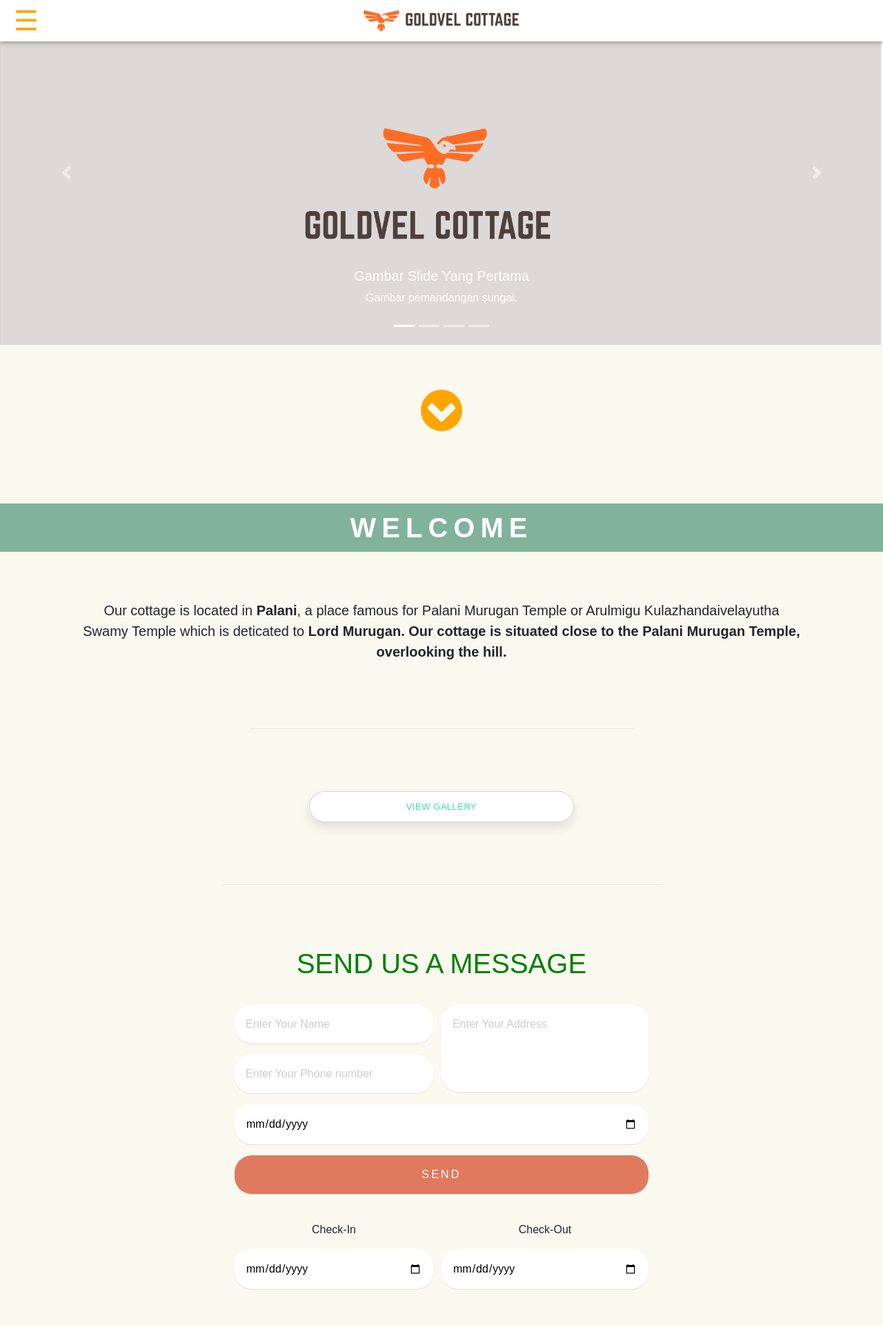
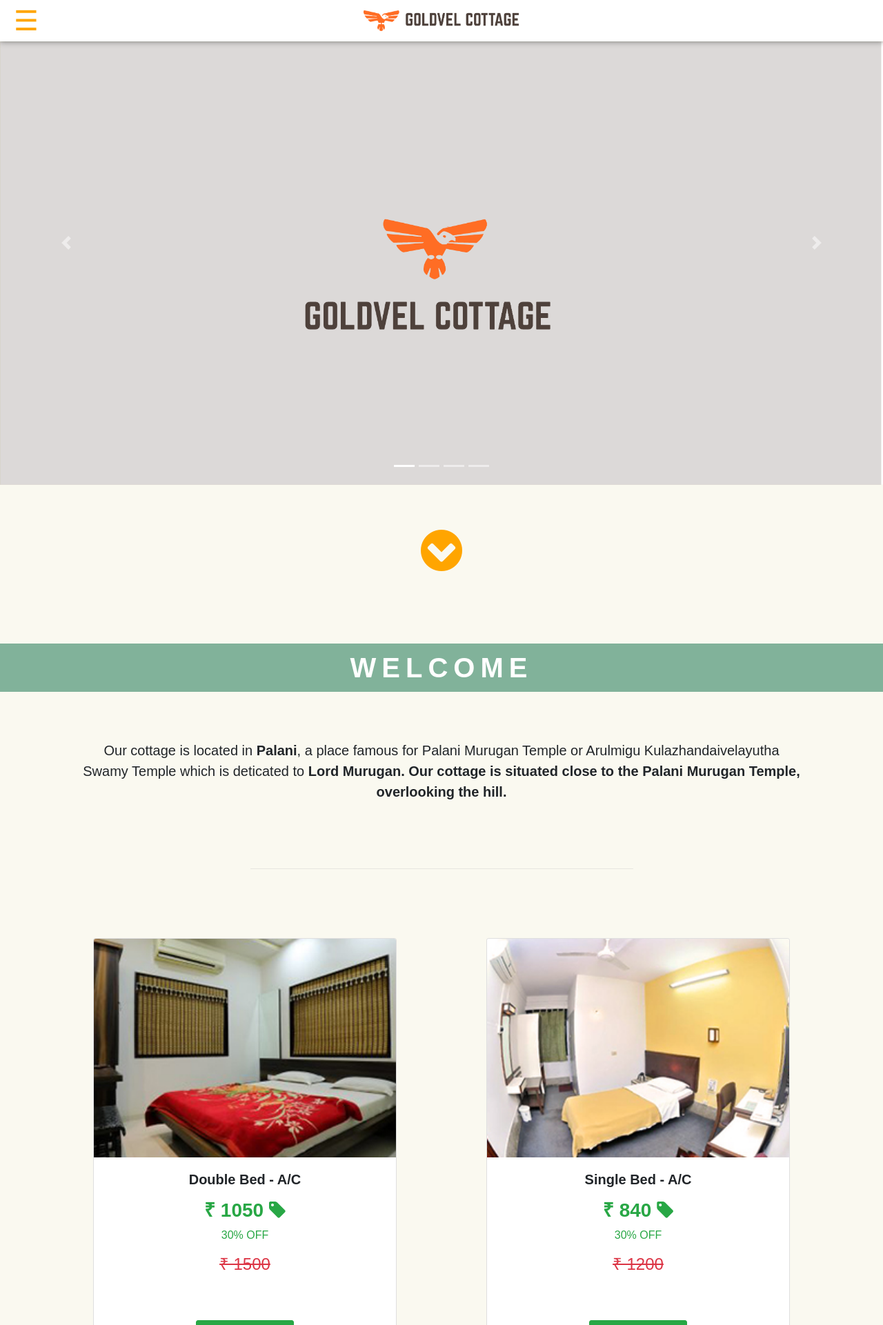
Before and after one commit to Sarath81198/GoldvelCottage-Web, a PHP site: page / in a window 1280 px wide. Shown: the top 1921 px of the page at 69% size. Run offline with PHP 8.4, Linux system fonts and the light colour scheme; some libraries are stand-ins or nearby versions.

Commit message:
Room Cards added

```diff
--- a/index.html
+++ b/index.html
@@ -53,20 +53,16 @@
           </ol>
           <div class="carousel-inner">
             <div class="carousel-item active">
-              <img src="./img/logo/logo_name_bg_white.png" class="d-block w-100" style="height:500px; object-fit: cover;" alt="...">
-              <div class="carousel-caption d-none d-md-block">
-                <h5>Gambar Slide Yang Pertama</h5>
-                <p>Gambar pemandangan sungai.</p>
-              </div>
+              <img src="./img/logo/logo_name_bg_white.png" class="d-block w-100" style="padding-top: 60px; object-fit: contain;" alt="...">
             </div>
             <div class="carousel-item">
-              <img src="./img/cottage_0.jpg" class="d-block w-100"  style="height:650px; object-fit: scale-down;" alt="...">
+              <img src="./img/cottage_0.jpg" class="d-block w-100"  style="padding-top: 60px; object-fit: contain;" alt="...">
             </div>
             <div class="carousel-item">
-              <img src="./img/cottage_1.jpg"  style="height:650px; object-fit: scale-down;" class="d-block w-100" alt="...">
+              <img src="./img/cottage_1.jpg"  style="padding-top: 60px; object-fit: contain;" class="d-block w-100" alt="...">
             </div>
             <div class="carousel-item">
-              <img src="./img/cottage_3.jpg"  style="height:650px; object-fit: scale-down;" class="d-block w-100" alt="...">
+              <img src="./img/cottage_3.jpg"  style="padding-top: 60px; object-fit: contain;" class="d-block w-100" alt="...">
             </div>
           </div>
           <a class="carousel-control-prev" href="#carouselExampleCaptions" role="button" data-slide="prev">
@@ -101,7 +97,72 @@
             </div>
             <hr class="divider">
         </section>
+        <center>
+          <div class="container">
+            <div class="row">
+              <div class="col-sm m-50">
+                <div class="card">
+                  <img class="card-img-top" src="./img/card_double_bed_ac.jpg" alt="Card image cap">
+                  <div class="card-body">
+                    <h5 class="card-title"><b>Double Bed - A/C</b></h5>
+                    <p class="card-text">
+                      <h3 class="text-success"><b>₹ 1050 <i class="fa fa-tag"></i></b></h3>
+                      <p class="text-success">30% OFF</p>
+                      <h4 class="text-danger"><s>₹ 1500 </s></h4>
+                    </p>
+                    <a href="" style="margin-top:50px" class="btn btn-success"><b>BOOK NOW</b></a>
+                  </div>
+                </div>
+              </div>
+              <div class="col-sm m-50">
+                <div class="card">
+                  <img class="card-img-top" src="./img/card_single_bed_ac.jpg" alt="Card image cap">
+                  <div class="card-body">
+                    <h5 class="card-title"><b>Single Bed - A/C</b></h5>
+                    <p class="card-text">
+                      <h3 class="text-success"><b>₹ 840 <i class="fa fa-tag"></i></b></h3>
+                      <p class="text-success">30% OFF</p>
+                      <h4 class="text-danger"><s>₹ 1200 </s></h4>
+                    </p>
+                    <a href="" style="margin-top:50px" class="btn btn-success"><b>BOOK NOW</b></a>
+                  </div>
+                </div>
+              </div>
+            </div>
+            <div class="row">
+              <div class="col-sm m-50">
+                <div class="card">
+                  <img class="card-img-top" src="./img/card_double_bed_non_ac.jpg" alt="Card image cap">
+                  <div class="card-body">
+                    <h5 class="card-title"><b>Double Bed - Non A/C</b></h5>
+                    <p class="card-text">
+                      <h3 class="text-success"><b>₹ 630 <i class="fa fa-tag"></i></b></h3>
+                      <p class="text-success">30% OFF</p>
+                      <h4 class="text-danger"><s>₹ 900 </s></h4>
+                    </p>
+                    <a href="" style="margin-top:50px" class="btn btn-success"><b>BOOK NOW</b></a>
+                  </div>
+                </div>
+              </div>
+              <div class="col-sm m-50">
+                <div class="card">
+                  <img class="card-img-top" src="./img/card_single_bed_non_ac.jpg" alt="Card image cap">
+                  <div class="card-body">
+                    <h5 class="card-title"><b>Single Bed - Non A/C</b></h5>
+                    <p class="card-text">
+                      <h3 class="text-success"><b>₹ 455 <i class="fa fa-tag"></i></b></h3>
+                      <p class="text-success">30% OFF</p>
+                      <h4 class="text-danger"><s>₹ 650 </s></h4>
+                    </p>
+                    <a href="" style="margin-top:50px" class="btn btn-success"><b>BOOK NOW</b></a>
+                  </div>
+                </div>
+              </div>
+            </div>
+          </div>
+        </center>
           <div class="wrap">
+
             <!-- Button trigger modal -->
             <button type="button" class="button shadow-lg" data-toggle="modal" data-target=".cd-example-modal-lg">View Gallery</button>
             <!-- Modal -->
@@ -118,63 +179,63 @@
                     <div class="container">
                       <div class="row text-center text-lg-left">
                         <div class="col-lg-3 col-md-4 col-6">
-                          <a href="#" class="d-block mb-4 h-100">
-                                <img class="img-fluid img-thumbnail" src="https://source.unsplash.com/pWkk7iiCoDM/400x300" alt="">
+                          <a href="./img/cottage_interior_0.jpg" class="d-block mb-4 h-100">
+                                <img class="img-fluid img-thumbnail" src="./img/cottage_interior_0.jpg" alt="">
                               </a>
                         </div>
                         <div class="col-lg-3 col-md-4 col-6">
-                          <a href="#" class="d-block mb-4 h-100">
-                                <img class="img-fluid img-thumbnail" src="https://source.unsplash.com/aob0ukAYfuI/400x300" alt="">
+                          <a href="./img/cottage_interior_1.jpg" class="d-block mb-4 h-100">
+                                <img class="img-fluid img-thumbnail" src="./img/cottage_interior_1.jpg" alt="">
                               </a>
                         </div>
                         <div class="col-lg-3 col-md-4 col-6">
-                          <a href="#" class="d-block mb-4 h-100">
-                                <img class="img-fluid img-thumbnail" src="https://source.unsplash.com/EUfxH-pze7s/400x300" alt="">
+                          <a href="./img/cottage_interior_2.jpg" class="d-block mb-4 h-100">
+                                <img class="img-fluid img-thumbnail" src="./img/cottage_interior_2.jpg" alt="">
                               </a>
                         </div>
                         <div class="col-lg-3 col-md-4 col-6">
-                          <a href="#" class="d-block mb-4 h-100">
-                                <img class="img-fluid img-thumbnail" src="https://source.unsplash.com/M185_qYH8vg/400x300" alt="">
+                          <a href="./img/cottage_interior_3.jpg" class="d-block mb-4 h-100">
+                                <img class="img-fluid img-thumbnail" src="./img/cottage_interior_3.jpg" alt="">
                               </a>
                         </div>
                         <div class="col-lg-3 col-md-4 col-6">
-                          <a href="#" class="d-block mb-4 h-100">
-                                <img class="img-fluid img-thumbnail" src="https://source.unsplash.com/sesveuG_rNo/400x300" alt="">
+                          <a href="./img/cottage_interior_4.jpg" class="d-block mb-4 h-100">
+                                <img class="img-fluid img-thumbnail" src="./img/cottage_interior_4.jpg" alt="">
                               </a>
                         </div>
                         <div class="col-lg-3 col-md-4 col-6">
-                          <a href="#" class="d-block mb-4 h-100">
-                                <img class="img-fluid img-thumbnail" src="https://source.unsplash.com/AvhMzHwiE_0/400x300" alt="">
+                          <a href="./img/cottage_interior_5.jpg" class="d-block mb-4 h-100">
+                                <img class="img-fluid img-thumbnail" src="./img/cottage_interior_5.jpg" alt="">
                               </a>
                         </div>
                         <div class="col-lg-3 col-md-4 col-6">
-                          <a href="#" class="d-block mb-4 h-100">
-                                <img class="img-fluid img-thumbnail" src="https://source.unsplash.com/2gYsZUmockw/400x300" alt="">
+                          <a href="./img/cottage_interior_6.jpg" class="d-block mb-4 h-100">
+                                <img class="img-fluid img-thumbnail" src="./img/cottage_interior_6.jpg" alt="">
                               </a>
                         </div>
                         <div class="col-lg-3 col-md-4 col-6">
-                          <a href="#" class="d-block mb-4 h-100">
-                                <img class="img-fluid img-thumbnail" src="https://source.unsplash.com/EMSDtjVHdQ8/400x300" alt="">
+                          <a href="./img/cottage_interior_7.jpg" class="d-block mb-4 h-100">
+                                <img class="img-fluid img-thumbnail" src="./img/cottage_interior_7.jpg" alt="">
                               </a>
                         </div>
                         <div class="col-lg-3 col-md-4 col-6">
-                          <a href="#" class="d-block mb-4 h-100">
-                                <img class="img-fluid img-thumbnail" src="https://source.unsplash.com/8mUEy0ABdNE/400x300" alt="">
+                          <a href="./img/card_double_bed_ac.jpg" class="d-block mb-4 h-100">
+                                <img class="img-fluid img-thumbnail" src="./img/card_double_bed_ac.jpg" alt="">
                               </a>
                         </div>
                         <div class="col-lg-3 col-md-4 col-6">
-                          <a href="#" class="d-block mb-4 h-100">
-                                <img class="img-fluid img-thumbnail" src="https://source.unsplash.com/G9Rfc1qccH4/400x300" alt="">
+                          <a href="./img/card_single_bed_ac.jpg" class="d-block mb-4 h-100">
+                                <img class="img-fluid img-thumbnail" src="./img/card_single_bed_ac.jpg" alt="">
                               </a>
                         </div>
                         <div class="col-lg-3 col-md-4 col-6">
-                          <a href="#" class="d-block mb-4 h-100">
-                                <img class="img-fluid img-thumbnail" src="https://source.unsplash.com/aJeH0KcFkuc/400x300" alt="">
+                          <a href="./img/card_double_bed_non_ac.jpg" class="d-block mb-4 h-100">
+                                <img class="img-fluid img-thumbnail" src="./img/card_double_bed_non_ac.jpg" alt="">
                               </a>
                         </div>
                         <div class="col-lg-3 col-md-4 col-6">
-                          <a href="#" class="d-block mb-4 h-100">
-                                <img class="img-fluid img-thumbnail" src="https://source.unsplash.com/p2TQ-3Bh3Oo/400x300" alt="">
+                          <a href="./img/card_single_bed_non_ac.jpg" class="d-block mb-4 h-100">
+                                <img class="img-fluid img-thumbnail" src="./img/card_single_bed_non_ac.jpg" alt="">
                               </a>
                         </div>
                       </div>
@@ -190,7 +251,7 @@
           <div class="space"></div>
 
           <section>
-            <h1>SEND US A MESSAGE</h1>
+            <h1><b>SEND US A MESSAGE</b></h1>
             <form class="cf">
               <div class="half left cf">
                 <input class="shadow-lg" type="text" id="input-name" placeholder="Enter Your Name">
--- a/style.css
+++ b/style.css
@@ -111,7 +111,9 @@ hr.divider {
   padding: 20px;
 }
 
-
+.m-50{
+  margin : 50px
+}
 
 @import url(https://fonts.googleapis.com/css?family=Merriweather);
 *,
```
Also changed, not shown: img/card_double_bed_ac.jpg (added), img/card_double_bed_non_ac.jpg (added), img/card_single_bed_ac.jpg (added), img/card_single_bed_non_ac.jpg (added), img/cottage_0.jpg, img/cottage_1.jpg, img/cottage_2.jpg (deleted), 1 other file.
